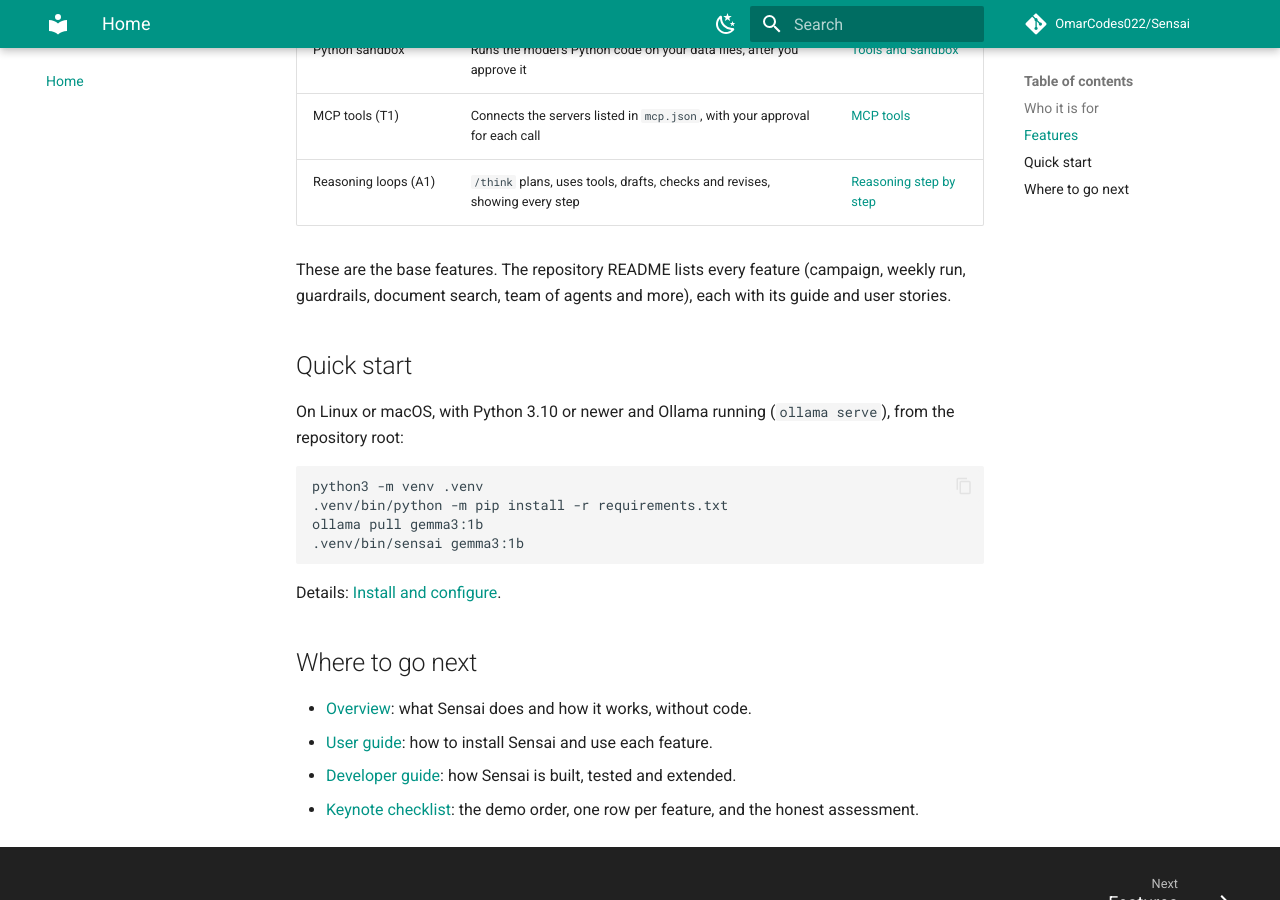
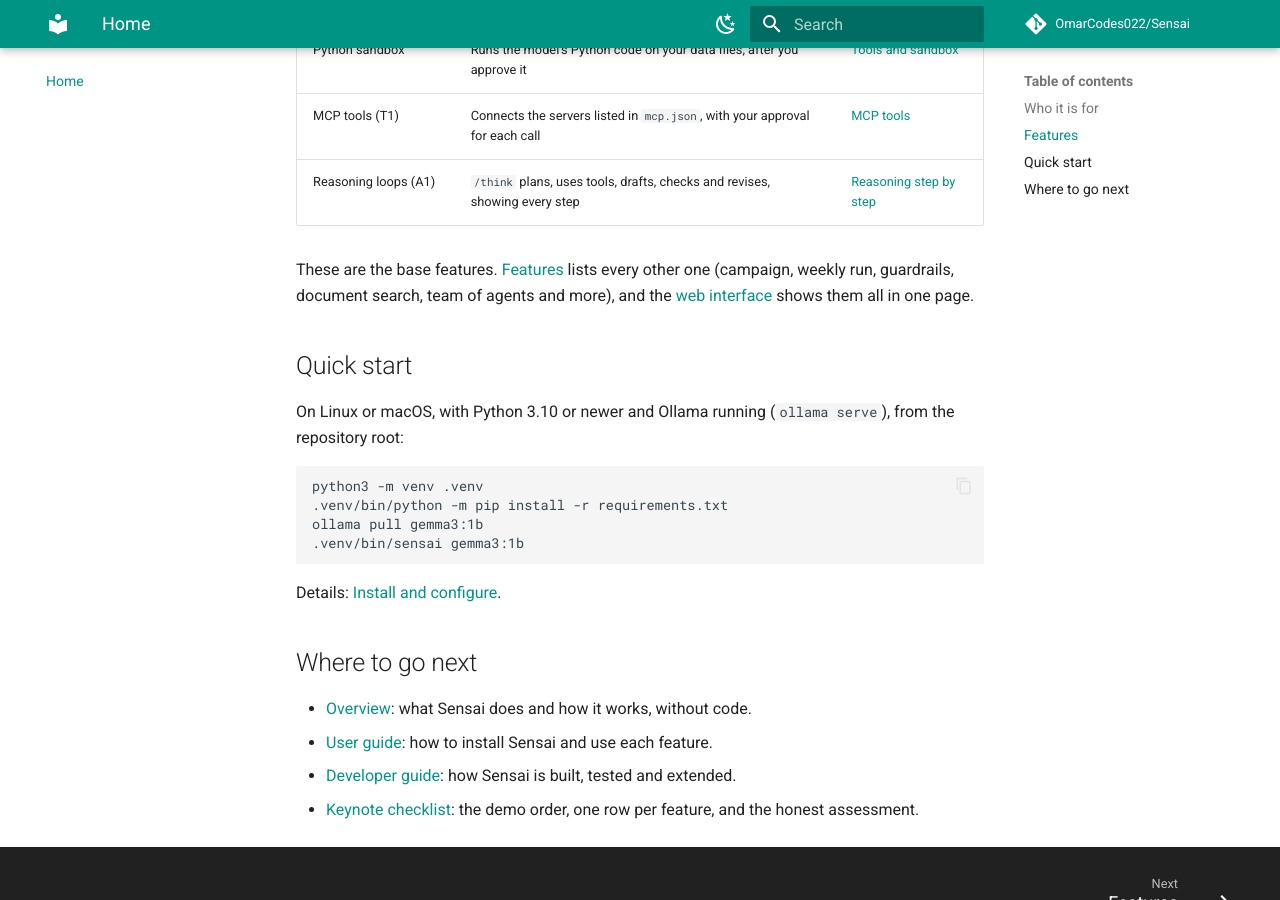
Before and after one commit to OmarCodes022/Sensai, an MkDocs documentation site: the page built from docs/README.md, in a window 1280 px wide and 900 px high, scrolled down 902 px. Built offline with MkDocs 1.6.1 and Material for MkDocs 9.7.7, drawn with Linux system fonts in a browser that asks for light colours; comment, search, counter and statistics services are not loaded.

Commit message:
docs: docs home links the full feature list and the web page
Claude-Session: https://claude.ai/code/session_01Ms8xg11Dg3U67PLKoFhJGg

```diff
--- a/docs/README.md
+++ b/docs/README.md
@@ -27,8 +27,9 @@ resumes the same session where she left off.
 | MCP tools (T1) | Connects the servers listed in `mcp.json`, with your approval for each call | [MCP tools](user-guide/mcp.md) |
 | Reasoning loops (A1) | `/think` plans, uses tools, drafts, checks and revises, showing every step | [Reasoning step by step](user-guide/thinking.md) |
 
-These are the base features. The repository README lists every feature (campaign, weekly run,
-guardrails, document search, team of agents and more), each with its guide and user stories.
+These are the base features. [Features](overview/features.md#more-features) lists every other one
+(campaign, weekly run, guardrails, document search, team of agents and more), and the
+[web interface](user-guide/web.md) shows them all in one page.
 
 ## Quick start
 
```
